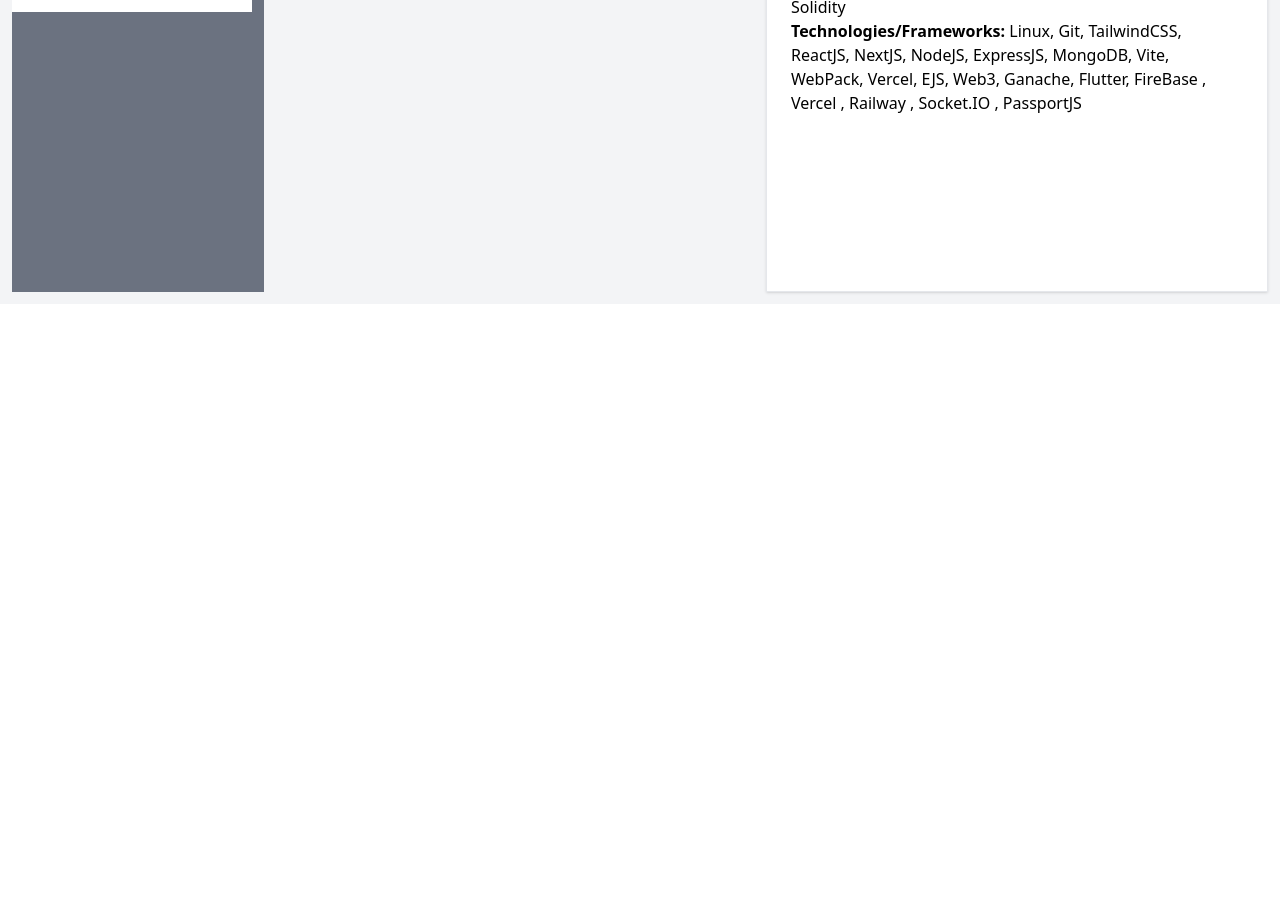
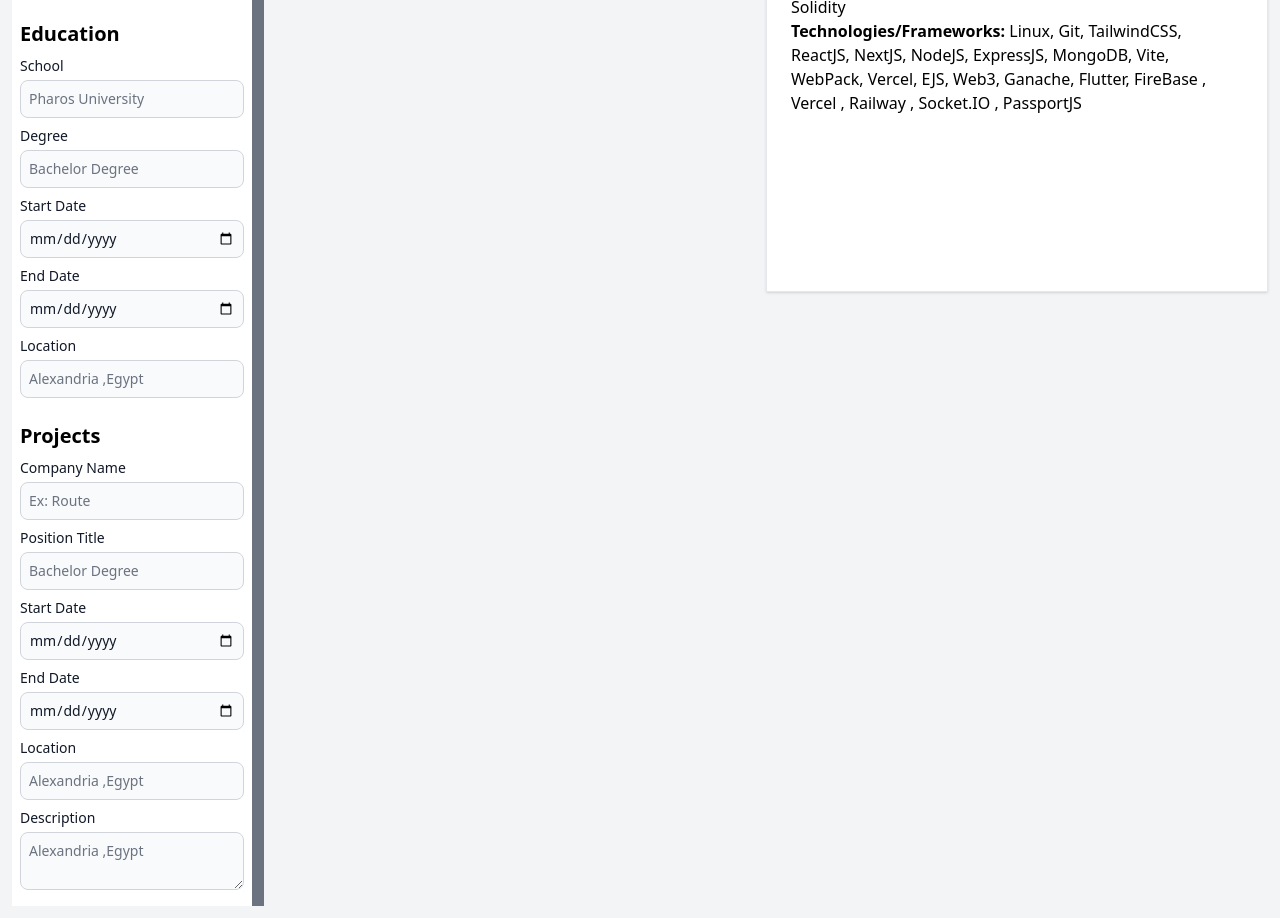
Before and after one commit to Abrar-Hosny/CV-Builder, a React (Vite) app: page / in a window 1280 px wide. Shown: the part 520-1438 px from the top of the page. Before the commit the page ends 824 px from the top, so only its background shows below. Built offline with nearby package versions, Linux system fonts and the light colour scheme.

Commit message:
add education and projects sections to Content component with relevant input fields

```diff
--- a/src/components/Content.jsx
+++ b/src/components/Content.jsx
@@ -36,6 +36,64 @@ export default function Content() {
   </div>
   </div>
 
+  <div className='w-60 p-2'>
+     <h1 className='font-bold text-xl mb-2 '>Education</h1>
+  <div class="mb-2">
+    <label for="email" class="block mb-1 text-sm font-medium text-gray-900 ">School</label>
+    <input type="email" id="email" class="bg-gray-50 border border-gray-300 text-gray-900 text-sm rounded-lg focus:ring-gray-500 focus:border-gray-500 block w-full p-2" placeholder="Pharos University" required />
+  </div>
+  <div class="mb-2">
+    <label for="phone" class="block mb-1 text-sm font-medium text-gray-900 ">Degree</label>
+    <input type="tel" id="phone" class="bg-gray-50 border border-gray-300 text-gray-900 text-sm rounded-lg focus:ring-gray-500 focus:border-gray-500 block w-full p-2" placeholder="Bachelor Degree" required />
+  </div>
+  <div class="mb-2">
+    <label for="email" class="block mb-1 text-sm font-medium text-gray-900 ">Start Date</label>
+    <input type="date" id="email" class="bg-gray-50 border border-gray-300 text-gray-900 text-sm rounded-lg focus:ring-gray-500 focus:border-gray-500 block w-full p-2" placeholder="abrarhosny@gmil.com" required />
+  </div>
+  <div class="mb-2">
+    <label for="text" class="block mb-1 text-sm font-medium text-gray-900 ">End Date</label>
+    <input type="date" id="text" class="bg-gray-50 border border-gray-300 text-gray-900 text-sm rounded-lg focus:ring-gray-500 focus:border-gray-500 block w-full p-2" required />
+  </div>
+
+  <div class="mb-2">
+    <label for="text" class="block mb-1 text-sm font-medium text-gray-900 ">Location</label>
+    <input type="text" id="text" class="bg-gray-50 border border-gray-300 text-gray-900 text-sm rounded-lg focus:ring-gray-500 focus:border-gray-500 block w-full p-2" placeholder="Alexandria ,Egypt" required />
+  </div>
+
+
+  </div>
+  <div className='w-60 p-2'>
+     <h1 className='font-bold text-xl mb-2 '>Projects</h1>
+  <div class="mb-2">
+    <label for="email" class="block mb-1 text-sm font-medium text-gray-900 ">Company Name</label>
+    <input type="email" id="email" class="bg-gray-50 border border-gray-300 text-gray-900 text-sm rounded-lg focus:ring-gray-500 focus:border-gray-500 block w-full p-2" placeholder="Ex: Route" required />
+  </div>
+  <div class="mb-2">
+    <label for="phone" class="block mb-1 text-sm font-medium text-gray-900 ">Position Title</label>
+    <input type="tel" id="phone" class="bg-gray-50 border border-gray-300 text-gray-900 text-sm rounded-lg focus:ring-gray-500 focus:border-gray-500 block w-full p-2" placeholder="Bachelor Degree" required />
+  </div>
+  <div class="mb-2">
+    <label for="email" class="block mb-1 text-sm font-medium text-gray-900 ">Start Date</label>
+    <input type="date" id="email" class="bg-gray-50 border border-gray-300 text-gray-900 text-sm rounded-lg focus:ring-gray-500 focus:border-gray-500 block w-full p-2" placeholder="abrarhosny@gmil.com" required />
+  </div>
+  <div class="mb-2">
+    <label for="text" class="block mb-1 text-sm font-medium text-gray-900 ">End Date</label>
+    <input type="date" id="text" class="bg-gray-50 border border-gray-300 text-gray-900 text-sm rounded-lg focus:ring-gray-500 focus:border-gray-500 block w-full p-2" required />
+  </div>
+
+  <div class="mb-2">
+    <label for="text" class="block mb-1 text-sm font-medium text-gray-900 ">Location</label>
+    <input type="text" id="text" class="bg-gray-50 border border-gray-300 text-gray-900 text-sm rounded-lg focus:ring-gray-500 focus:border-gray-500 block w-full p-2" placeholder="Alexandria ,Egypt" required />
+  </div>
+
+  <div class="mb-2">
+    <label for="text" class="block mb-1 text-sm font-medium text-gray-900 ">Description</label>
+    <textarea type="text" id="text" class="bg-gray-50 border border-gray-300 text-gray-900 text-sm rounded-lg focus:ring-gray-500 focus:border-gray-500 block w-full p-2" placeholder="Alexandria ,Egypt" required ></textarea>
+  </div>
+
+
+  </div>
+
 
    </div>
 
```
Also changed, not shown: 1 other file (tests, documents, lock files or other folders).
